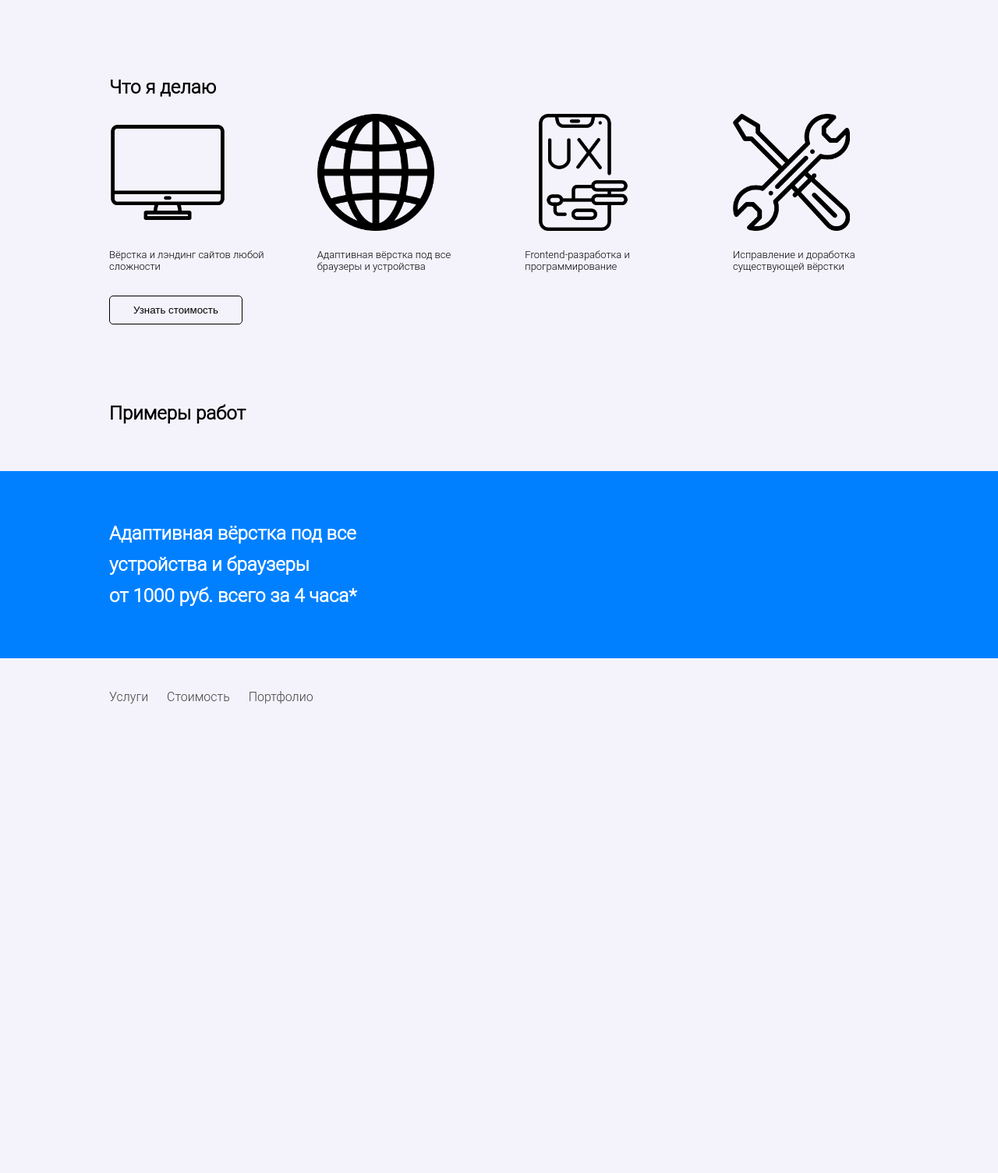
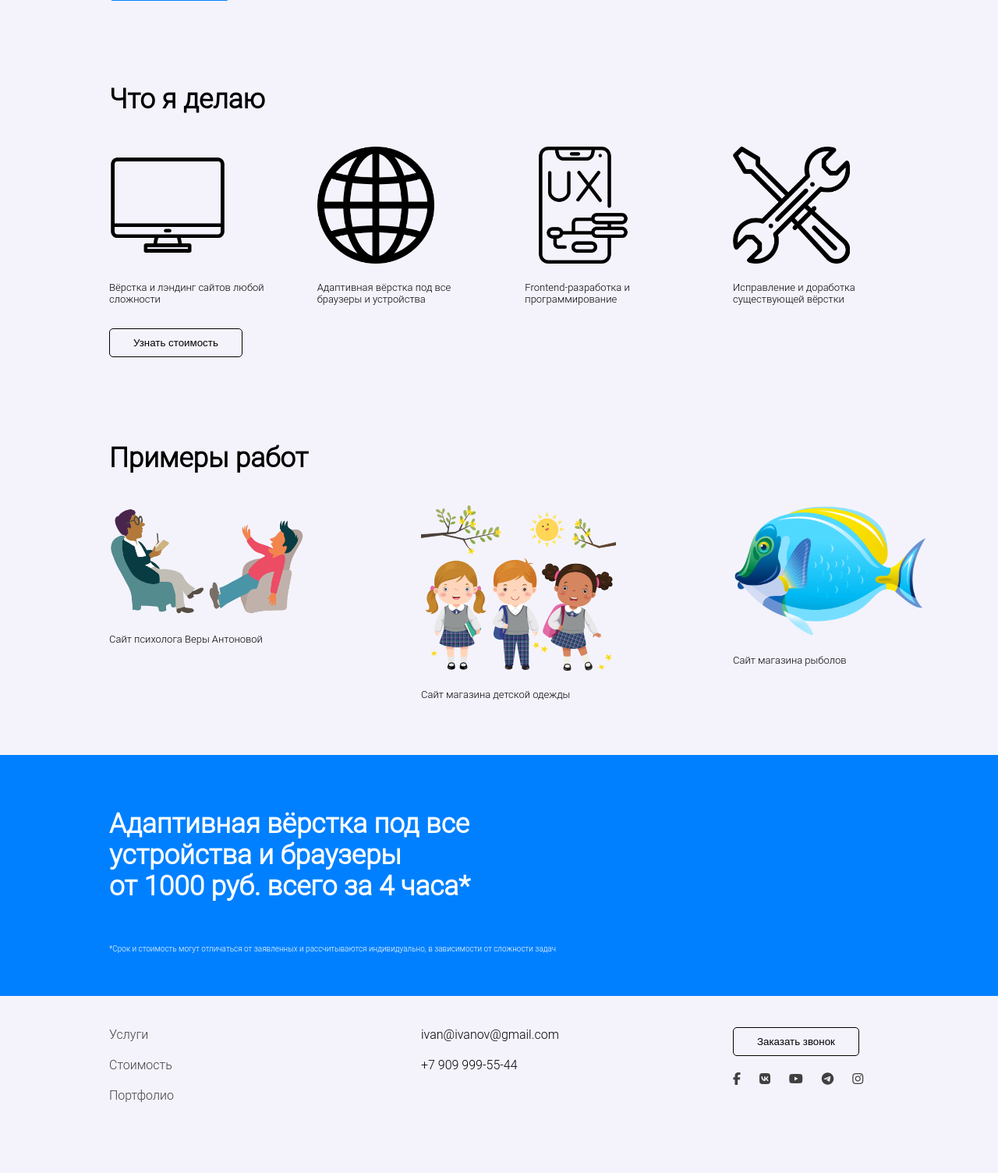
Before and after one commit to alexspavlov/django_demo_for_deploy, a Django app: page / in a window 1280 px wide. Shown: the part 442-1946 px from the top of the page at 78% size. Before the commit the page ends 1344 px from the top, so only its background shows below. Run offline with Django 4.2, Linux system fonts and the light colour scheme; some libraries are stand-ins or nearby versions.

Commit message:
Добавлено приложение "main" и шаблон для него.

```diff
--- a/mysite/main/static/main/css/main.css
+++ b/mysite/main/static/main/css/main.css
@@ -5,6 +5,15 @@ html, body {
     padding: 0;
     background-color:#F4F3FC;
     font-family: "Roboto Light", sans-serif;
+}
+
+h1 {
+    font-size: 70px;
+}
+
+h2 {
+    font-size: 35px;
+    margin-bottom: 40px;
 }
 
 a {
@@ -23,17 +32,6 @@ header {
     padding: 0 40px;
 }
 
-.fixed-container {
-    max-width: 1000px;
-    height: 100%;
-    margin-left: auto;
-    margin-right: auto;
-}
-
-.fixed-container a {
-    margin-right: 20px;
-}
-
 header > div {
     display: flex;
     justify-content: space-between;
@@ -48,6 +46,17 @@ header > div {
 
 section {
     padding: 40px;
+}
+
+.fixed-container {
+    max-width: 1000px;
+    height: 100%;
+    margin-left: auto;
+    margin-right: auto;
+}
+
+.fixed-container a {
+    margin-right: 20px;
 }
 
 /*1-я секция*/
@@ -69,12 +78,6 @@ section {
 
 /*2-я секция*/
 
-.price-info {
-    background-color:#0080FF;
-    color:white;
-    line-height: 40px;
-}
-
 .services {
     display: flex;
     justify-content: space-between;
@@ -92,10 +95,58 @@ section {
     width: 200px;
 }
 
+/*3-я секция*/
+
+.works {
+    display: flex;
+    justify-content: space-between;
+    margin-bottom: 30px;
+    font-size: small;
+
+}
+
+.works img {
+    width: 250px;
+    margin-bottom: 20px;
+}
+
+.works > div {
+    width: 200px;
+}
+
+/*4-я секция*/
+
+.price-info {
+    background-color:#0080FF;
+    color:white;
+    line-height: 40px;
+}
+
+.price-remark {
+    font-size:10px;
+}
+
 /*Футер*/
 
 footer {
     padding: 40px
+}
+
+.footer-info {
+    display: flex;
+    justify-content: space-between;
+    margin-bottom: 30px;
+    font-size: small;
+
+}
+
+.footer-info > div {
+    width: 200px;
+    font-size:16px;
+}
+
+.footer-info > div > div {
+    margin-bottom:20px;
 }
 
 /*Кнопки*/
@@ -112,6 +163,7 @@ button {
 }
 
 .dark-button {
+    margin-top: 20px;
     background-color:#0080FF;
     border: 1px solid #0080FF;
     color: white;
--- a/mysite/main/templates/main/base.html
+++ b/mysite/main/templates/main/base.html
@@ -2,9 +2,19 @@
 <!DOCTYPE html>
 <html lang="en">
 <head>
+
     <meta charset="UTF-8">
+
     <title>Сайт Ивана Иванова – {% block title %}{% endblock %}</title>
+
     <link rel="stylesheet" href="{% static 'main/css/main.css' %}">
+
+    <script src="https://kit.fontawesome.com/4052e14bd0.js" crossorigin="anonymous"></script>
+
+    <link rel="preconnect" href="https://fonts.googleapis.com">
+    <link rel="preconnect" href="https://fonts.gstatic.com" crossorigin>
+    <link href="https://fonts.googleapis.com/css2?family=Roboto:ital,wght@0,400;0,700;1,400;1,700&display=swap" rel="stylesheet">
+
 </head>
 <body>
     <header>
@@ -57,6 +67,20 @@
     <section>
         <div class="fixed-container">
             <h2>Примеры работ</h2>
+            <div class="works">
+                    <div>
+                        <img src="{% static 'main/img/psycho.png' %}" alt="">
+                        Сайт психолога Веры Антоновой
+                    </div>
+                    <div>
+                        <img src="{% static 'main/img/wear.png' %}" alt="">
+                        Сайт магазина детской одежды
+                    </div>
+                    <div>
+                        <img src="{% static 'main/img/fish.png' %}" alt="">
+                        Сайт магазина рыболов
+                    </div>
+            </div>
         </div>
     </section>
 
@@ -65,14 +89,45 @@
             <h2>Адаптивная вёрстка под все
                 <br>устройства и браузеры
                 <br>от 1000 руб. всего за 4 часа*</h2>
+
+            <div class="price-remark">
+                *Срок и стоимость могут отличаться от заявленных и рассчитываются
+                индивидуально, в зависимости от сложности задач
+        </div>
         </div>
     </section>
 
     <footer>
         <div class="fixed-container">
-            <a href="#">Услуги</a>
-            <a href="#">Стоимость</a>
-            <a href="#">Портфолио</a>
+
+            <div class="footer-info">
+
+            <div>
+                <div><a href="#">Услуги</a></div>
+                <div><a href="#">Стоимость</a></div>
+                <div><a href="#">Портфолио</a></div>
+            </div>
+
+            <div>
+                <div>ivan@ivanov@gmail.com</div>
+                <span class="number">+7 909 999-55-44</span>
+            </div>
+
+            <div>
+                <div><button class="light-button">Заказать звонок</button></div>
+                <div>
+                    <a href="#"><i class="fa-brands fa-facebook-f"></i></a>
+                    <a href="#"><i class="fa-brands fa-vk"></i></a>
+                    <a href="#"><i class="fa-brands fa-youtube"></i></a>
+                    <a href="#"><i class="fa-brands fa-telegram"></i></a>
+                    <a href="#"><i class="fa-brands fa-instagram"></i></a>
+                </div>
+            </div>
+
+
+
+            </div>
+
         </div>
     </footer>
 
```
Also changed, not shown: mysite/main/static/main/img/fish.png (added), mysite/main/static/main/img/psycho.png (added), mysite/main/static/main/img/wear.png (added).
